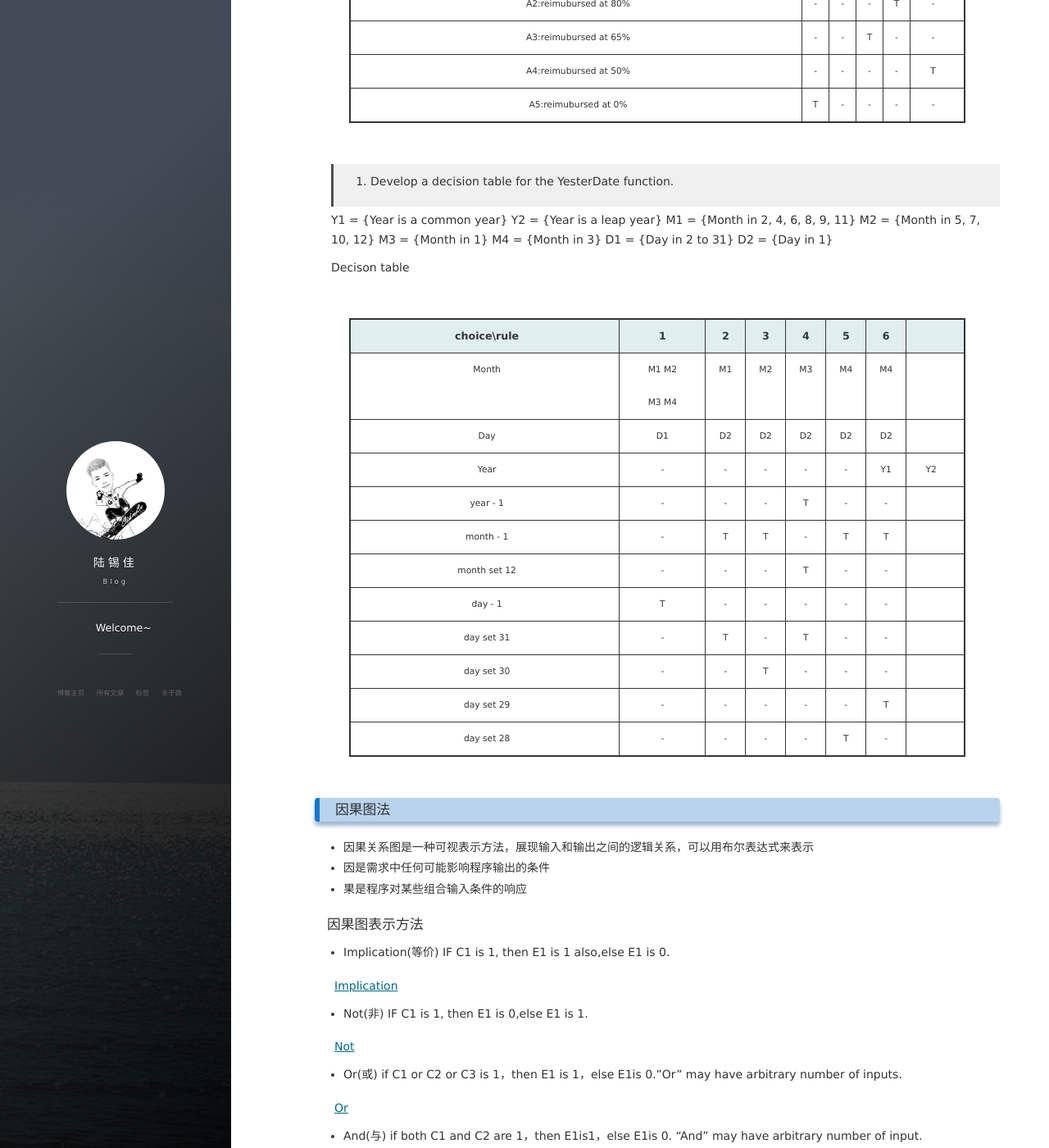
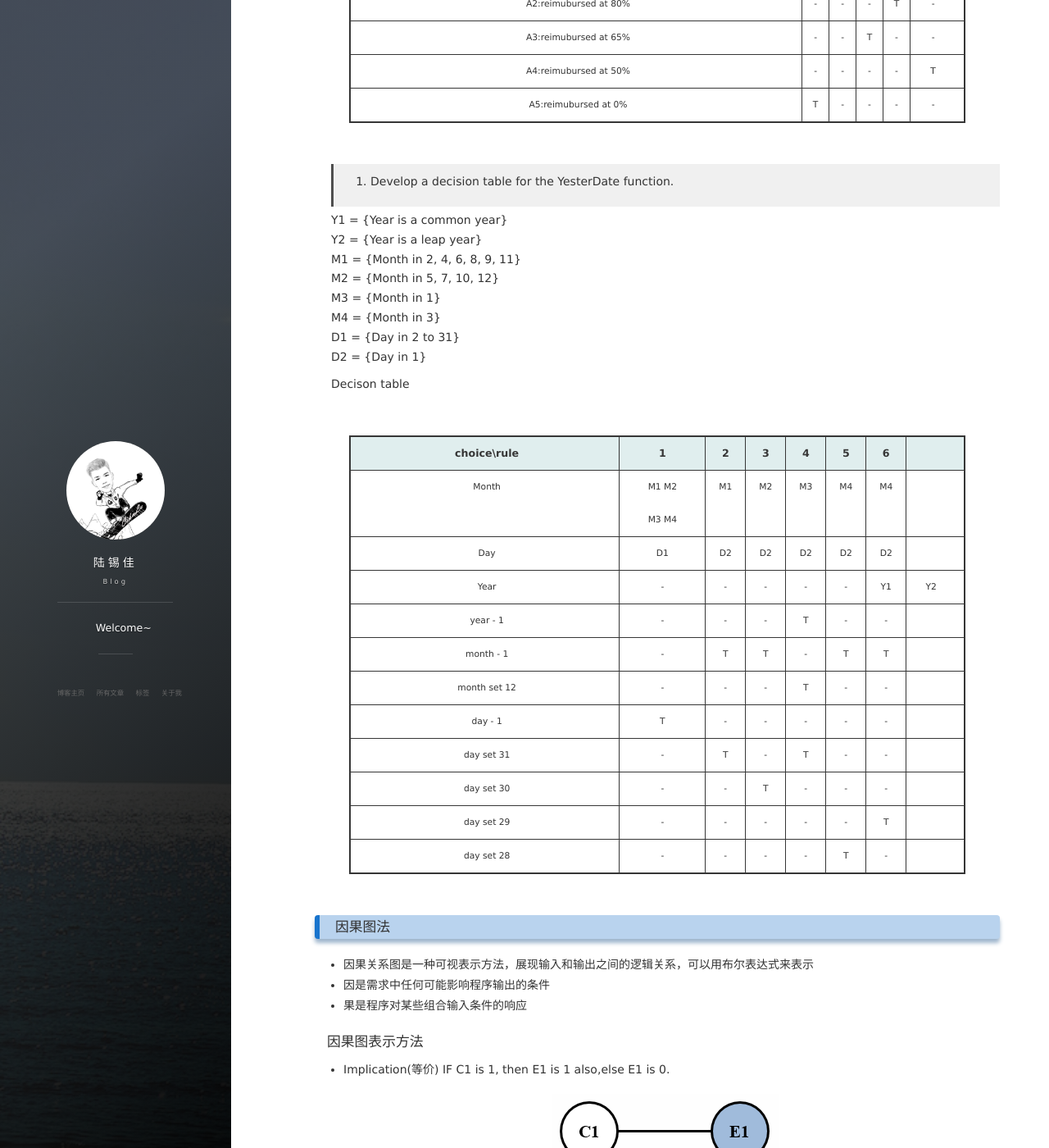
Before and after one commit to lxjsy/blog, a Jekyll site: the page built from _posts/2018-5-23-STBlackTestingTwo.md, in a window 1280 px wide and 1400 px high, scrolled down 1616 px. Shown: the whole window at 82% size. Built offline with Jekyll 4.4.1, drawn with Linux system fonts in a browser that asks for light colours; nearby versions of some CDN libraries; comment, search, counter and statistics services are not loaded; some of the changed text lies outside the part shown.

Commit message:
change post

```diff
--- a/_posts/2018-5-23-STBlackTestingTwo.md
+++ b/_posts/2018-5-23-STBlackTestingTwo.md
@@ -63,13 +63,13 @@ Decison table
 
 > 2. Develop a decision table for the YesterDate function.
 
-Y1 = {Year is a common year}
-Y2 = {Year is a leap year}
-M1 = {Month in 2, 4, 6, 8, 9, 11}
-M2 = {Month in 5, 7, 10, 12}
-M3 = {Month in 1}
-M4 = {Month in 3}
-D1 = {Day in 2 to 31}
+Y1 = {Year is a common year}<br>
+Y2 = {Year is a leap year}<br>
+M1 = {Month in 2, 4, 6, 8, 9, 11}<br>
+M2 = {Month in 5, 7, 10, 12}<br>
+M3 = {Month in 1}<br>
+M4 = {Month in 3}<br>
+D1 = {Day in 2 to 31}<br>
 D2 = {Day in 1}
 
 Decison table
@@ -97,45 +97,45 @@ Decison table
 * Implication(等价)
 IF C1 is 1, then E1 is 1 also,else E1 is 0.
 
-[Implication](images/ST/CauseEffectGraphing/Implication.png)
+![Implication](/images/ST/CauseEffectGraphing/Implication.png)
 
 * Not(非)
 IF C1 is 1, then E1 is 0,else E1 is 1.
 
-[Not](images/ST/CauseEffectGraphing/Not.png)
+![Not](/images/ST/CauseEffectGraphing/Not.png)
 
 * Or(或)
 if C1 or C2 or C3 is 1，then E1 is 1，else E1is 0."Or" may have arbitrary number of inputs.
 
-[Or](images/ST/CauseEffectGraphing/Or.png)
+![Or](/images/ST/CauseEffectGraphing/Or.png)
 
 * And(与)
 if both C1 and C2 are 1，then E1is1，else E1is 0. "And" may have arbitrary number of input.
 
-[And](images/ST/CauseEffectGraphing/And.png)
+![And](/images/ST/CauseEffectGraphing/And.png)
 
 #### 约束
 在实际问题中，输入状态存在某些依赖
 
 * Exclusive()
 
-[Exclusive](images/ST/CauseEffectGraphing/Exclusive.png)
+![Exclusive](/images/ST/CauseEffectGraphing/Exclusive.png)
 
 * Inclusive()
 
-[Inclusive](images/ST/CauseEffectGraphing/Inclusive.png)
+![Inclusive](/images/ST/CauseEffectGraphing/Inclusive.png)
 
 * One and only one()
 
-[Onlyone](images/ST/CauseEffectGraphing/Onlyone.png)
+![Onlyone](/images/ST/CauseEffectGraphing/Onlyone.png)
 
 * Requires()
 
-[Require](images/ST/CauseEffectGraphing/Require.png)
+![Require](/images/ST/CauseEffectGraphing/Require.png)
 
 * Masking()
 
-[Masking](images/ST/CauseEffectGraphing/Masking.png)
+![Masking](/images/ST/CauseEffectGraphing/Masking.png)
 
 ### 因果图方法步骤
 1. 规格说明文档确定原因和效果，并为其分配一个唯一的标识符（注意：效果也可能是其他影响的原因）
@@ -147,7 +147,7 @@ if both C1 and C2 are 1，then E1is1，else E1is 0. "And" may have arbitrary num
 > Cause-Effect Testing：In a given network, the sendfile command is used to send a file to a user on a different file server. The sendfile command takes three arguments: the first argument should be an existing file in the sender’s home directory, the second argument should be the name of the receiver’s file server, and the third argument should be the receiver’s userid. If all the arguments are correct, then the file is successfully sent; otherwise the sender obtains an error message.
 
 solution
-[solve1](images/ST/CauseEffectGraphing/solve1.png)
+![solve1](/images/ST/CauseEffectGraphing/solve1.png)
 
 > 中国象棋走马下法：
 > 1. 如果落点在棋盘外，则不移动棋子；
@@ -160,8 +160,8 @@ solution
 > 请画出因果图，并转换成判定表
 
 solution
-[solve2](images/ST/CauseEffectGraphing/solve2-1.png)
-[solve3](images/ST/CauseEffectGraphing/solve2-2.png)
+![solve2](/images/ST/CauseEffectGraphing/solve2-1.png)
+![solve3](/images/ST/CauseEffectGraphing/solve2-2.png)
 不可能的情况没有列举出来，因为测试用例不需要用到该部分
 
 ### 正交矩阵测试方法
```
Also changed, not shown: _posts/2018-5-24-STWhiteTesting.md (+2 -2 lines).
